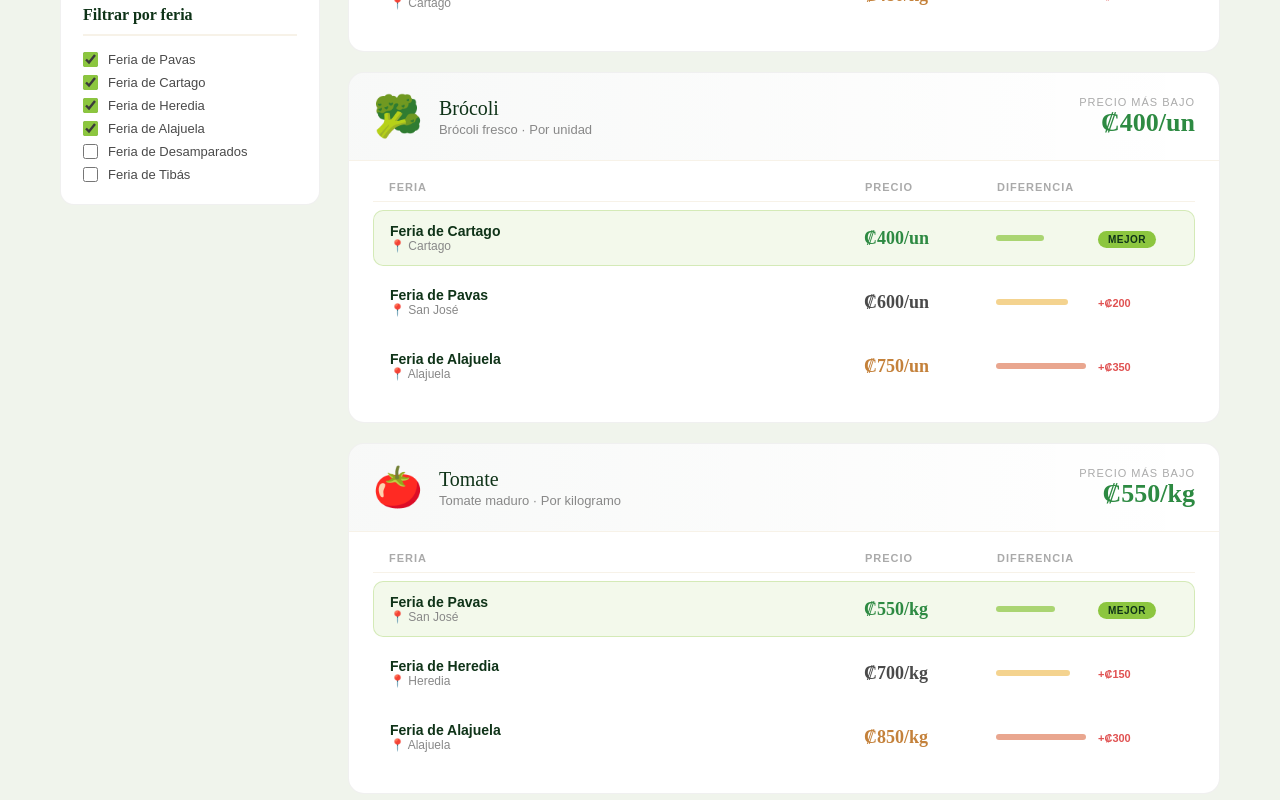
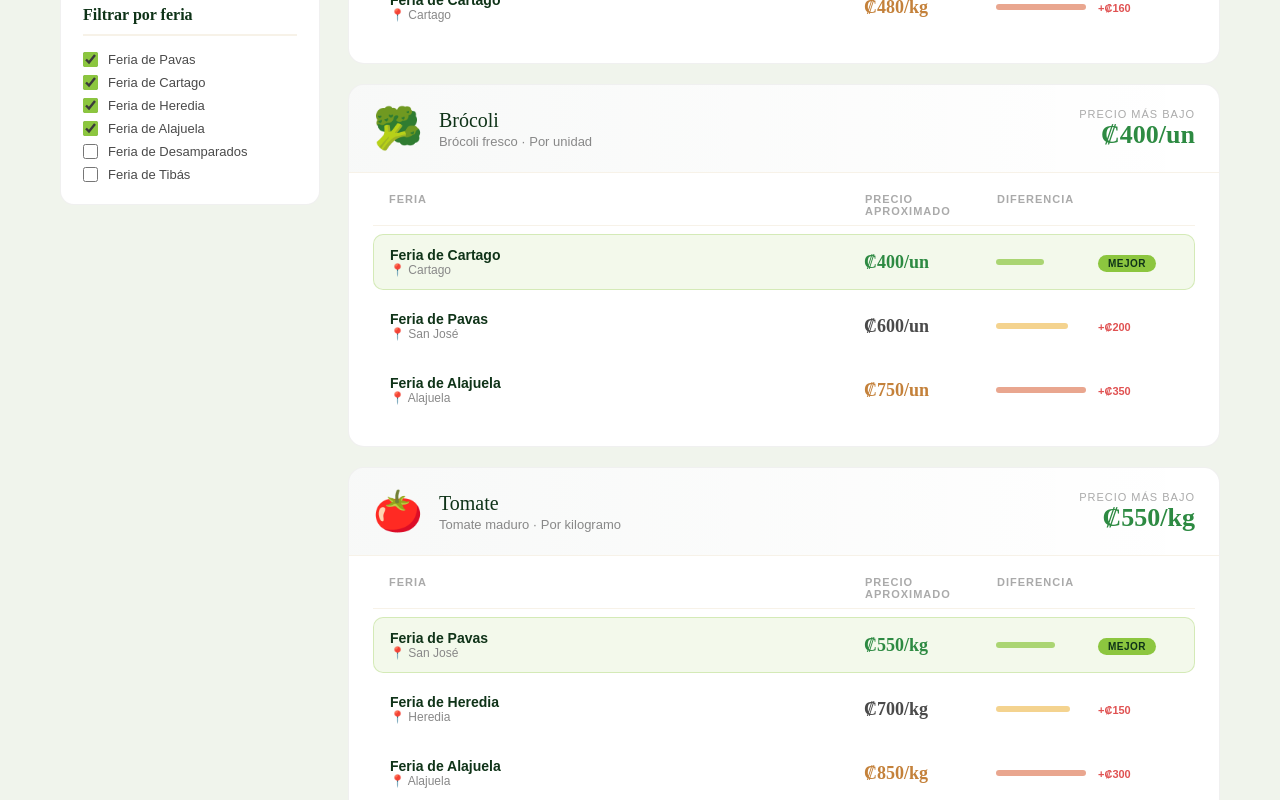
Before and after one commit to sduartecfwd09-collab/Semilla-digital, a React (Vite) app: page /comparar in a window 1280 px wide. Shown: the part 671-1471 px from the top of the page. Built offline with nearby package versions, Linux system fonts and the light colour scheme.

Commit message:
Coreccion de precio-PrecioAprox

```diff
--- a/src/components/HeroSection/HeroSection.tsx
+++ b/src/components/HeroSection/HeroSection.tsx
@@ -18,7 +18,7 @@ const HeroSection: React.FC = () => {
           <em>comprá mejor.</em>
         </h1>
         <p className="hero-description">
-          Consultá y comparé los precios de frutas, verduras y más en las diferentes
+          Consultá y compará los precios de frutas, verduras y más en las diferentes
           ferias del agricultor de tu región antes de salir de casa.
         </p>
         <div className="hero-buttons">
--- a/src/components/ProductComparisonCard/ProductComparisonCard.tsx
+++ b/src/components/ProductComparisonCard/ProductComparisonCard.tsx
@@ -45,9 +45,9 @@ const ProductComparisonCard: React.FC<ProductComparisonCardProps> = ({ product }
       <div className="product-comp-table">
         <div className="product-comp-table-header">
           <span>Feria</span>
-          <span>Precio</span>
+          <span>Precio Aproximado</span>
           <span>Diferencia</span>
-          <span></span>
+
         </div>
 
         {product.rows.map((row, index) => {
```
